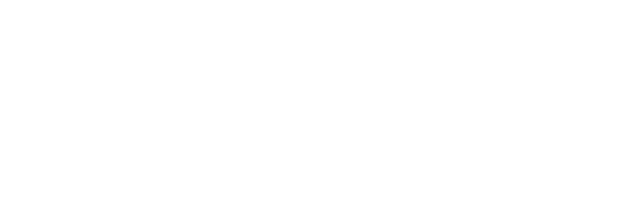
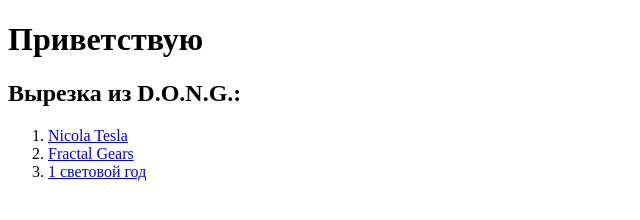
Before and after one commit to huscker/tensor-task-html, a website: page src/index.html in a window 1280 px wide. Shown: the whole page, without its empty margins (0-640 px from the left). Drawn offline with Linux system fonts and the light colour scheme.

Commit message:
Задание по HTML

```diff
--- a/src/index.html
+++ b/src/index.html
@@ -3,5 +3,13 @@
     <head>
         <title>HTML</title>
     </head>
-    <body></body>
+    <body>
+        <h1>Приветствую</h1>
+        <h2>Вырезка из D.O.N.G.:</h2>
+        <ol>
+            <li><a href="http://tesla.aziznatour.com/">Nicola Tesla</a></li>
+            <li><a href="https://brm.io/gears/">Fractal Gears</a></li>
+            <li><a href="https://alightyear.com/">1 световой год</a></li>
+        </ol>
+    </body>
 </html>
```
